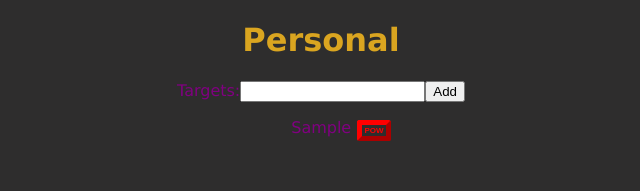
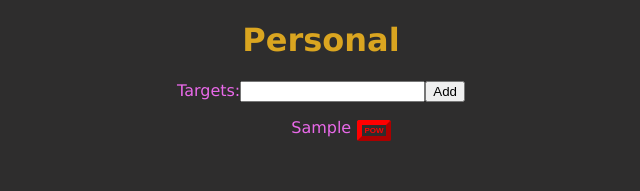
Before and after one commit to Code-the-Dream-School/ctd-react-egret, a React (Create React App) app in the folder todolist/: page / in a window 1280 px wide. Both pictures are taken after typing "Sample" into the empty fields and a click on the button "Add". Shown: the top 191 px of the page, without its empty margins (319-959 px from the left). Built offline with nearby package versions, Linux system fonts and the light colour scheme; no server answers.

Commit message:
color change

```diff
--- a/todolist/src/TodoListItem.module.css
+++ b/todolist/src/TodoListItem.module.css
@@ -22,6 +22,6 @@
 }
 @media screen and (min-width: 800px) {
   .ListItem {
-    color: purple;
+    color: rgb(233, 105, 233);
   }
 }
--- a/todolist/src/global.css
+++ b/todolist/src/global.css
@@ -1,6 +1,6 @@
 body {
   background-color: rgb(46, 45, 45);
-  color: purple;
+  color: rgb(233, 105, 233);
   font-family: "Lucida Sans", "Lucida Sans Regular", "Lucida Grande",
     "Lucida Sans Unicode", Geneva, Verdana, sans-serif;
   text-align: center;
```
